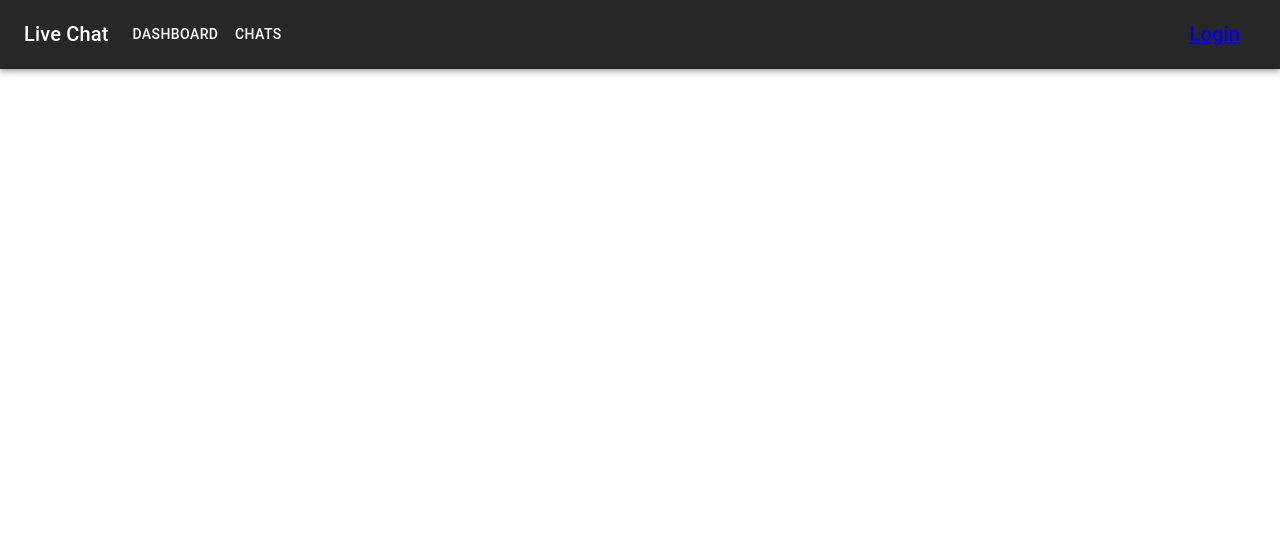
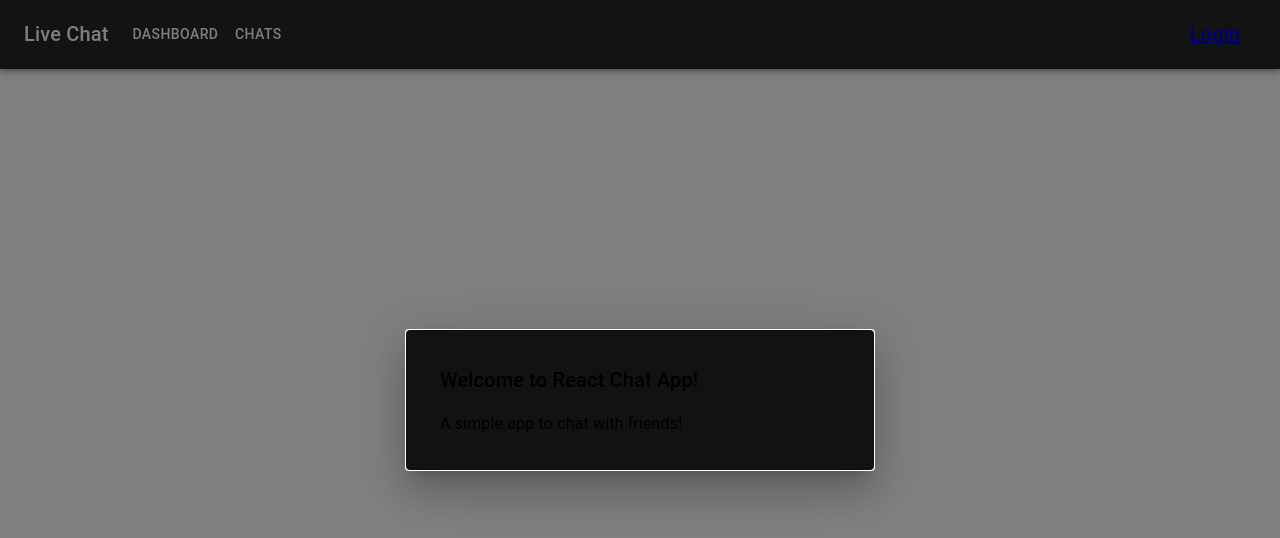
Before and after one commit to scollins117/chat-app-live, a React (Create React App) app in the folder client/: page / in a window 1280 px wide. Shown: the top 538 px of the page. Built offline with nearby package versions, Linux system fonts and the light colour scheme.

Commit message:
login/signup tokens working

```diff
--- a/client/src/App.js
+++ b/client/src/App.js
@@ -12,11 +12,11 @@ import {
 import { ThemeProvider, createTheme } from "@mui/material/styles";
 import Stack from "@mui/material/Stack";
 
-
 import Header from "./components/Header";
 import Login from "./pages/Login";
 import Signup from "./pages/Signup";
-// import Home from './pages/Home';
+import NoMatch from "./pages/NoMatch";
+import Home from "./pages/Home";
 
 // const link = new WebSocketLink({
 //   uri: `ws://localhost:3000/`,
@@ -53,9 +53,10 @@ function App() {
               <Header />
               <div className="container">
                 <Switch>
+                  <Route exact path="/" component={Home} />
                   <Route exact path="/login" component={Login} />
                   <Route exact path="/signup" component={Signup} />
-                  {/* <Route exact path="/home" component={Home} /> */}
+                  <Route component={NoMatch} />
                 </Switch>
               </div>
               {/* <Footer  */}
--- a/client/src/components/Chat/index.js
+++ b/client/src/components/Chat/index.js
@@ -0,0 +1,2 @@
+import React, {useState} from 'react';
+import Messages from "../Messages"
--- a/client/src/components/Header/index.js
+++ b/client/src/components/Header/index.js
@@ -115,4 +115,5 @@ const Header = () => {
     </AppBar>
   );
 };
+
 export default Header;
--- a/client/src/components/Messages/index.js
+++ b/client/src/components/Messages/index.js
@@ -0,0 +1,2 @@
+import React, { useSubscription } from "react";
+import GET_MESSAGES from "../../utils/subscriptions"
--- a/client/src/pages/Home.js
+++ b/client/src/pages/Home.js
@@ -1 +1,54 @@
 import React from 'react';
+import Backdrop from '@mui/material/Backdrop';
+import Box from '@mui/material/Box';
+import Modal from '@mui/material/Modal';
+import Fade from '@mui/material/Fade';
+import Button from '@mui/material/Button';
+import Typography from '@mui/material/Typography';
+
+const style = {
+  position: 'absolute',
+  top: '50%',
+  left: '50%',
+  transform: 'translate(-50%, -50%)',
+  width: 400,
+  bgcolor: 'background.paper',
+  border: '2px solid #000',
+  boxShadow: 24,
+  p: 4,
+};
+
+const Home = () => {
+  const [open, setOpen] = React.useState(true);
+  const handleOpen = () => setOpen(true);
+  const handleClose = () => setOpen(false);
+
+  return (
+    <div>
+      <Modal
+        aria-labelledby="transition-modal-title"
+        aria-describedby="transition-modal-description"
+        open={open}
+        onClose={handleClose}
+        closeAfterTransition
+        BackdropComponent={Backdrop}
+        BackdropProps={{
+          timeout: 500,
+        }}
+      >
+        <Fade in={open}>
+          <Box sx={style}>
+            <Typography id="transition-modal-title" variant="h6" component="h2">
+              Welcome to React Chat App!
+            </Typography>
+            <Typography id="transition-modal-description" sx={{ mt: 2 }}>
+              A simple app to chat with friends!
+            </Typography>
+          </Box>
+        </Fade>
+      </Modal>
+    </div>
+  );
+}
+
+export default Home
--- a/client/src/pages/Login.js
+++ b/client/src/pages/Login.js
@@ -1,24 +1,24 @@
 import React, { useState } from "react";
 import { useMutation } from "@apollo/client";
-import { LOGIN } from "../utils/mutations";
+import { LOGIN_USER } from "../utils/mutations";
 import Auth from "../utils/auth";
-import { Link } from 'react-router-dom';
+import { Link } from "react-router-dom";
 
-import Avatar from '@mui/material/Avatar';
-import Button from '@mui/material/Button';
-import CssBaseline from '@mui/material/CssBaseline';
-import TextField from '@mui/material/TextField';
-import FormControlLabel from '@mui/material/FormControlLabel';
-import Checkbox from '@mui/material/Checkbox';
-import Grid from '@mui/material/Grid';
-import Box from '@mui/material/Box';
-import Typography from '@mui/material/Typography';
-import Container from '@mui/material/Container';
-import { createTheme, ThemeProvider } from '@mui/material/styles';
+import Avatar from "@mui/material/Avatar";
+import Button from "@mui/material/Button";
+import CssBaseline from "@mui/material/CssBaseline";
+import TextField from "@mui/material/TextField";
+import FormControlLabel from "@mui/material/FormControlLabel";
+import Checkbox from "@mui/material/Checkbox";
+import Grid from "@mui/material/Grid";
+import Box from "@mui/material/Box";
+import Typography from "@mui/material/Typography";
+import Container from "@mui/material/Container";
+import { createTheme, ThemeProvider } from "@mui/material/styles";
 
 const Login = (props) => {
   const [formState, setFormState] = useState({ email: "", password: "" });
-  const [login, { error }] = useMutation(LOGIN);
+  const [login, { error }] = useMutation(LOGIN_USER);
 
   // update state based on form input changes
   const handleChange = (event) => {
@@ -36,19 +36,13 @@ const Login = (props) => {
 
     try {
       const { data } = await login({
-        variables: { ...formState },
+        variables: { ...formState }
       });
 
       Auth.login(data.login.token);
     } catch (e) {
       console.error(e);
     }
-
-    // clear form values
-    setFormState({
-      email: "",
-      password: "",
-    });
   };
 
   const theme = createTheme();
@@ -65,8 +59,7 @@ const Login = (props) => {
             alignItems: "center",
           }}
         >
-          <Avatar sx={{ m: 1, bgcolor: "secondary" }}>
-          </Avatar>
+          <Avatar sx={{ m: 1, bgcolor: "secondary" }}></Avatar>
           <Typography component="h1" variant="h5">
             Sign in
           </Typography>
--- /dev/null
+++ b/client/src/pages/NoMatch.js
@@ -0,0 +1,11 @@
+import React from 'react';
+
+const NoMatch = () => {
+  return (
+    <div>
+      Oops, we couldn't find that page.
+    </div>
+  );
+};
+
+export default NoMatch;
--- a/client/src/utils/auth.js
+++ b/client/src/utils/auth.js
@@ -1,32 +1,40 @@
 import decode from 'jwt-decode';
 
 class AuthService {
+  // retrieve data saved in token
   getProfile() {
     return decode(this.getToken());
   }
 
+  // check if the user is still logged in
   loggedIn() {
     // Checks if there is a saved token and it's still valid
     const token = this.getToken();
-    return !!token && !this.isTokenExpired(token); // handwaiving here
+    // use type coersion to check if token is NOT undefined and the token is NOT expired
+    return !!token && !this.isTokenExpired(token);
   }
 
+  // check if the token has expired
   isTokenExpired(token) {
     try {
       const decoded = decode(token);
       if (decoded.exp < Date.now() / 1000) {
         return true;
-      } else return false;
+      } else {
+        return false;
+      }
     } catch (err) {
       return false;
     }
   }
 
+  // retrieve token from localStorage
   getToken() {
     // Retrieves the user token from localStorage
     return localStorage.getItem('id_token');
   }
 
+  // set token to localStorage and reload page to homepage
   login(idToken) {
     // Saves user token to localStorage
     localStorage.setItem('id_token', idToken);
@@ -34,9 +42,9 @@ class AuthService {
     window.location.assign('/');
   }
 
+  // clear token from localStorage and force logout with reload
   logout() {
     // Clear user token and profile data from localStorage
-    // axios.defaults.headers.common["Authorization"] = null;
     localStorage.removeItem('id_token');
     // this will reload the page and reset the state of the application
     window.location.assign('/');
--- a/client/src/utils/mutations.js
+++ b/client/src/utils/mutations.js
@@ -19,7 +19,7 @@ mutation addUser(
 }
 `;
 
-export const LOGIN = gql`
+export const LOGIN_USER = gql`
 mutation login($email: String!, $password: String!) {
     login(email: $email, password: $password) {
     token
```
Also changed, not shown: client/src/pages/Dashboard.js (added, +28 -0 lines), client/src/pages/Signup.js (+32 -26 lines), 1 other file (tests, documents, lock files or other folders).
